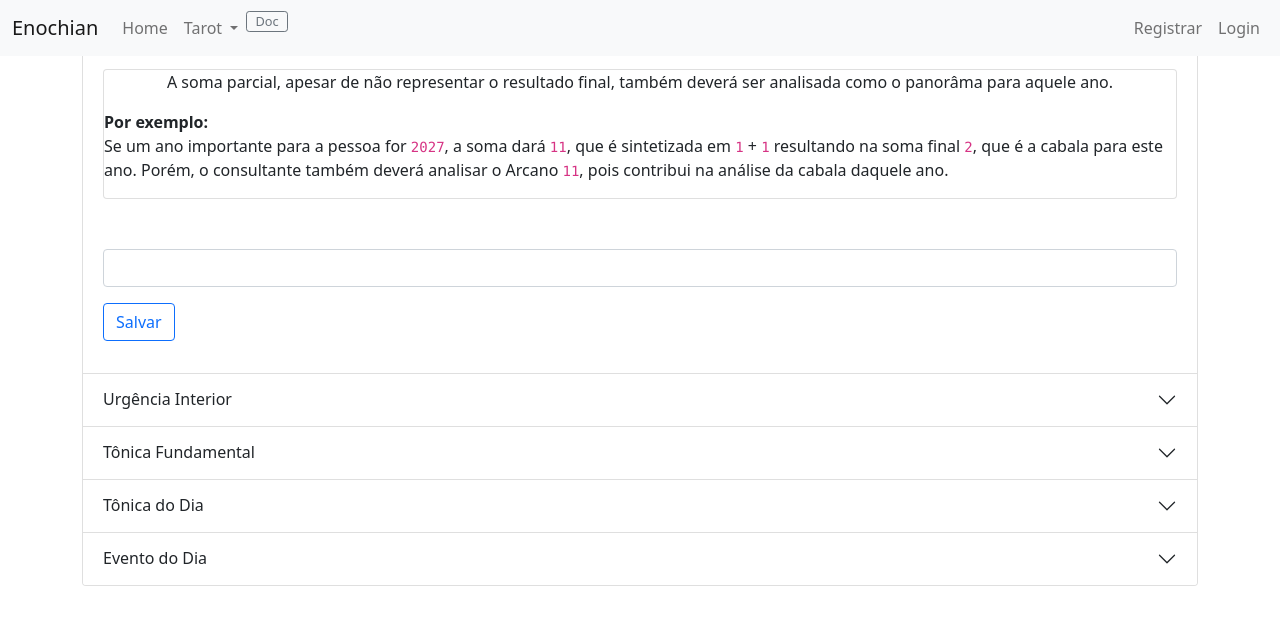
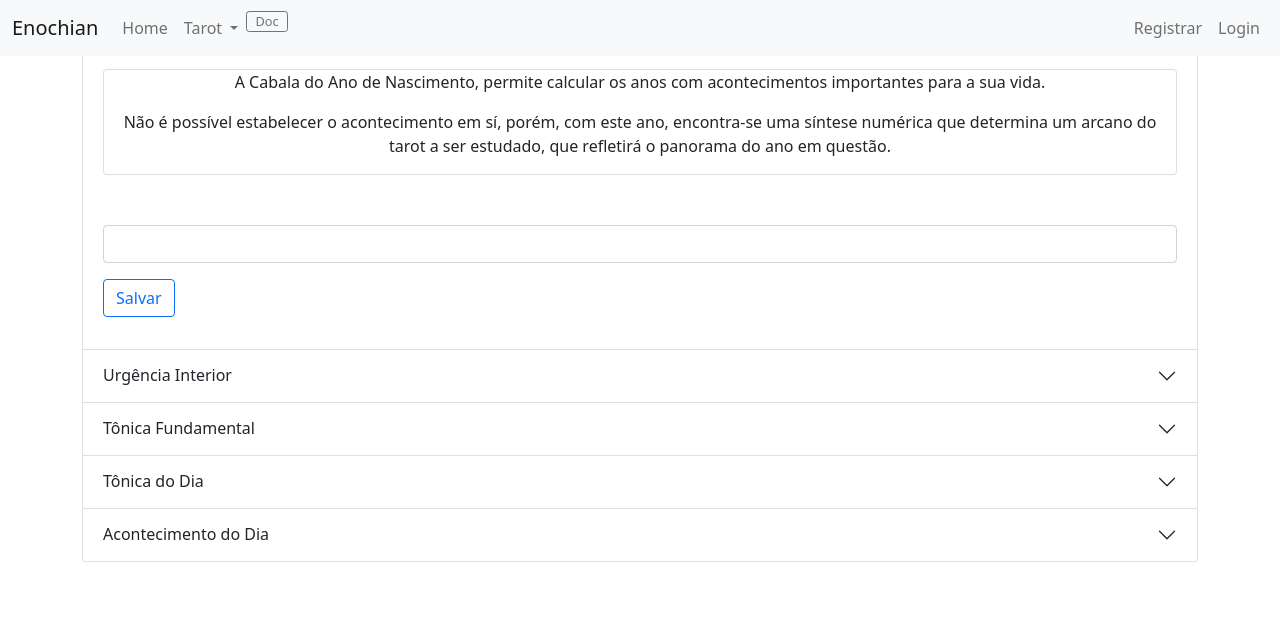
Before and after one commit to carllosaguiar/enochian, a Symfony app: template templates/cabala/index.html.twig in a window 1280 px wide. Shown: the top 625 px of the page. Run offline with Twig, Linux system fonts and the light colour scheme; the template is opened without the code that fills it: most values are stand-ins (such as "Sample title", 1, 10 or a date in 2020); form fields are guessed from the names that the template uses; some libraries are stand-ins or nearby versions.

Commit message:
Improvement Readme.md and cabala description methods

```diff
--- a/templates/cabala/index.html.twig
+++ b/templates/cabala/index.html.twig
@@ -14,8 +14,8 @@
             <div id="collapseOne" class="accordion-collapse collapse show" aria-labelledby="headingOne" data-bs-parent="#accordionExample">
                 <div class="accordion-body">
                     <div class="card">
-                        <p style="text-align: center">A soma parcial, apesar de não representar o resultado final, também deverá ser analisada como o panorâma para aquele ano.<small></small></p>
-                        <p><strong>Por exemplo:</strong> <br> Se um ano importante para a pessoa for <code>2027</code>, a soma dará <code>11</code>, que é sintetizada em <code>1</code> + <code>1</code> resultando na soma final <code>2</code>, que é a cabala para este ano. Porém, o consultante também deverá analisar o Arcano <code>11</code>, pois contribui na análise da cabala daquele ano.</p>
+                        <p style="text-align: center">A Cabala do Ano de Nascimento, permite calcular os anos com acontecimentos importantes para a sua vida.<small></small></p>
+                        <p style="text-align: center">Não é possível estabelecer o acontecimento em sí, porém, com este ano, encontra-se uma síntese numérica que determina um arcano do tarot a ser estudado, que refletirá o panorama do ano em questão.</p>
                     </div>
                     {{ form_start(birthCabala) }}
                     <div class="alert alert-error">
@@ -40,8 +40,8 @@
             <div id="collapseTwo" class="accordion-collapse collapse" aria-labelledby="headingTwo" data-bs-parent="#accordionExample">
                 <div class="accordion-body">
                     <div class="card">
-                        <p style="text-align: center">A soma parcial, apesar de não representar o resultado final, também deverá ser analisada como o panorâma para aquele ano.<small></small></p>
-                        <p><strong>Por exemplo:</strong> <br> Se um ano importante para a pessoa for <code>2027</code>, a soma dará <code>11</code>, que é sintetizada em <code>1</code> + <code>1</code> resultando na soma final <code>2</code>, que é a cabala para este ano. Porém, o consultante também deverá analisar o Arcano <code>11</code>, pois contribui na análise da cabala daquele ano.</p>
+                        <p style="text-align: center">A Urgência Interior é a soma cabalistica que determina um dos aspectos mais importantes que a pessoa precisará trabalhar, desenvolver, conhecer, aprimorar em vida, com o objetivo de alcançar o seu maior potencial e expressão de valores e dons.<small></small></p>
+                        <p style="text-align: center">A Urgência Interior é calculada fazendo-se a soma cabalistica do dia, mês e ano de nascimento.</p>
                     </div>
                     {{ form_start(innerUrgency) }}
                     <div class="alert alert-error">
@@ -71,8 +71,11 @@
             <div id="collapseThree" class="accordion-collapse collapse" aria-labelledby="headingThree" data-bs-parent="#accordionExample">
                 <div class="accordion-body">
                     <div class="card">
-                        <p style="text-align: center">A soma parcial, apesar de não representar o resultado final, também deverá ser analisada como o panorâma para aquele ano.<small></small></p>
-                        <p><strong>Por exemplo:</strong> <br> Se um ano importante para a pessoa for <code>2027</code>, a soma dará <code>11</code>, que é sintetizada em <code>1</code> + <code>1</code> resultando na soma final <code>2</code>, que é a cabala para este ano. Porém, o consultante também deverá analisar o Arcano <code>11</code>, pois contribui na análise da cabala daquele ano.</p>
+                        <p style="text-align: center">A Tônica Fundamental é a soma cabalística que representará o ritmo, a forma, o meio pelo qual, quando bem desenvolvido, pode levar a pessoa a alcançar a sua Urgência Interior.<small></small></p>
+                        <p style="text-align: center">Podemos dizer que, quando a pessoa encontra a sua particularidade, ela terá mais facilidade de expressar seus valores e dons. A Tônica Fundamental é obtida pela soma cabalística da Urgência Interior com o número de letras do nome de batismo completo.</p>
+                    </div>
+                    <div class="alert alert-warning" role="alert" style="border-radius: 12px; text-align: center">
+                        Para obter o cálculo da <strong>Tônica Fundamental</strong> é preciso que tenha sido feito o cálculo da <strong>Urgência Interior</strong>.
                     </div>
                     {{ form_start(fundamentalTonic) }}
                     <div class="alert alert-error">
@@ -96,19 +99,31 @@
             </h2>
             <div id="collapseFour" class="accordion-collapse collapse" aria-labelledby="headingFour" data-bs-parent="#accordionExample">
                 <div class="accordion-body">
-                    <strong>This is the third item's accordion body.</strong> It is hidden by default, until the collapse plugin adds the appropriate classes that we use to style each element. These classes control the overall appearance, as well as the showing and hiding via CSS transitions. You can modify any of this with custom CSS or overriding our default variables. It's also worth noting that just about any HTML can go within the <code>.accordion-body</code>, though the transition does limit overflow.
+                    <div class="card">
+                        <p style="text-align: center">A Tônica do Dia representa a soma cabalística que permite determinar o panorama de como será o dia consultado, para que assim o consultante possa preparar-se e saber a forma com a qual deverá atuar naquele dia para obter êxito.<small></small></p>
+                        <p style="text-align: center">A Tônica do Dia é obtida pela soma cabalística da Tônica Fundamental com a data escolhida.</p>
+                    </div>
+                    <div class="alert alert-warning" role="alert" style="border-radius: 12px; text-align: center">
+                        Para obter o cálculo da <strong>Tônica do Dia</strong>, é preciso que tenha sido feito o cálculo da <strong>Tônica Fundamental</strong>.
+                    </div>
                 </div>
             </div>
         </div>
         <div class="accordion-item">
             <h2 class="accordion-header" id="headingFive">
                 <button class="accordion-button collapsed" type="button" data-bs-toggle="collapse" data-bs-target="#collapseFive" aria-expanded="false" aria-controls="collapseFive">
-                    Evento do Dia
+                    Acontecimento do Dia
                 </button>
             </h2>
             <div id="collapseFive" class="accordion-collapse collapse" aria-labelledby="headingFive" data-bs-parent="#accordionExample">
                 <div class="accordion-body">
-                    <strong>This is the third item's accordion body.</strong> It is hidden by default, until the collapse plugin adds the appropriate classes that we use to style each element. These classes control the overall appearance, as well as the showing and hiding via CSS transitions. You can modify any of this with custom CSS or overriding our default variables. It's also worth noting that just about any HTML can go within the <code>.accordion-body</code>, though the transition does limit overflow.
+                    <div class="card">
+                        <p style="text-align: center">O Acontecimento do Dia representa a soma cabalística que indica o panorama de como será algum acontecimento em Hora determinada pelo consultante. Nesse cálculo é possível analisar o panorama geral de um dia, analisar também o panorama e as características de uma Hora exata daquele mesmo dia.<small></small></p>
+                        <p style="text-align: center">A Tônica do Dia é obtida pela soma cabalística da Tônica Fundamental com a data escolhida.</p>
+                    </div>
+                    <div class="alert alert-warning" role="alert" style="border-radius: 12px; text-align: center">
+                        Para obter o cálculo do <strong>Acontecimento do Dia</strong>, é preciso que tenha sido feito o cálculo da <strong>Urgência Interior e Tônica Fundamental</strong>.
+                    </div>
                 </div>
             </div>
         </div>
```
Also changed, not shown: templates/cabala/personal.html.twig (+6 -7 lines).
